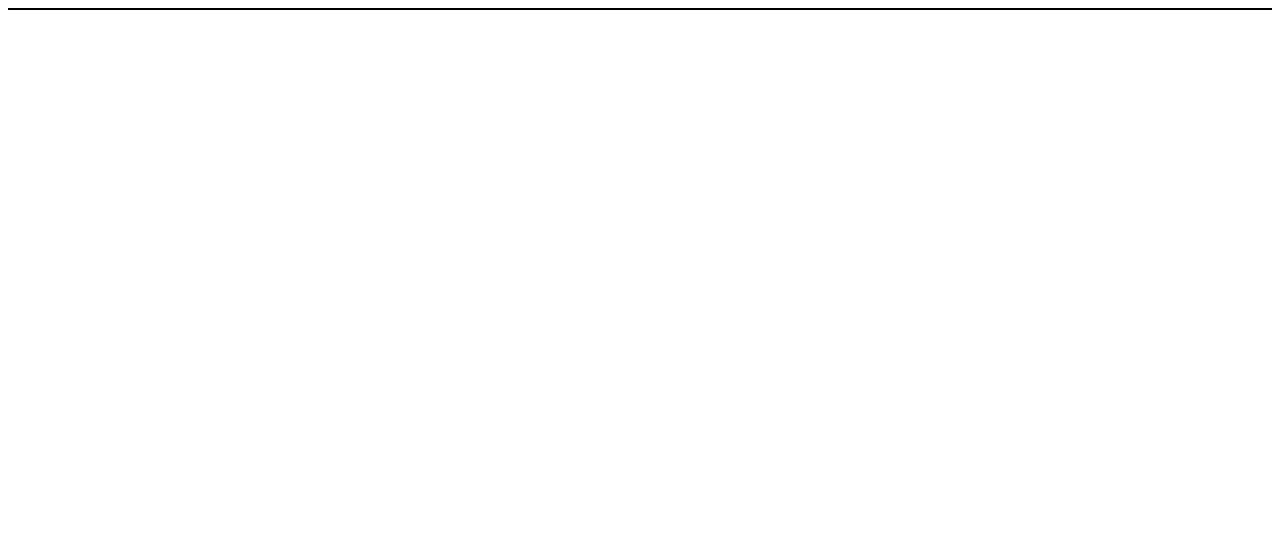
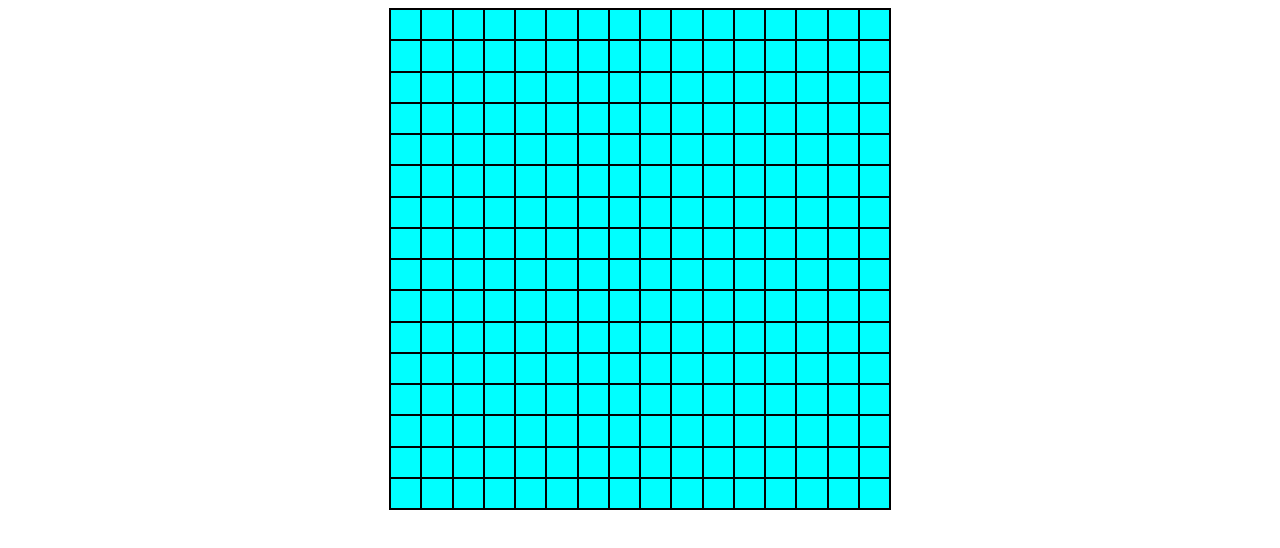
Before and after one commit to sahion/Etch-a-Sketch, a plain HTML site: page index.html in a window 1280 px wide. Drawn offline with Linux system fonts and the light colour scheme.

Commit message:
make grid great again

```diff
--- a/scripts/script.js
+++ b/scripts/script.js
@@ -1,8 +1,15 @@
 const container = document.querySelector('#container');
 let amount=16;
+let gridTemplateColumns='';
+for (i=0;i<amount;i++){
+gridTemplateColumns+='auto ';
+}
+container.style.cssText=`grid-template-columns:${gridTemplateColumns}; `;
+
 for (i=0;i<amount*amount;i++){
+ const block =  document.createElement('div');
 
- const block =  document.createElement('div');
  block.classList.add('box');
+
  container.appendChild(block);
 }
--- a/styles/style.css
+++ b/styles/style.css
@@ -1,7 +1,13 @@
 #container{
     border:1px solid black;
     display:grid;
+    height:500px;
+    width:500px;
+    margin:0 auto;
+
 }
 .box{
 
-}
+    background-color: aqua;
+    border:1px solid black;
+    }
```
